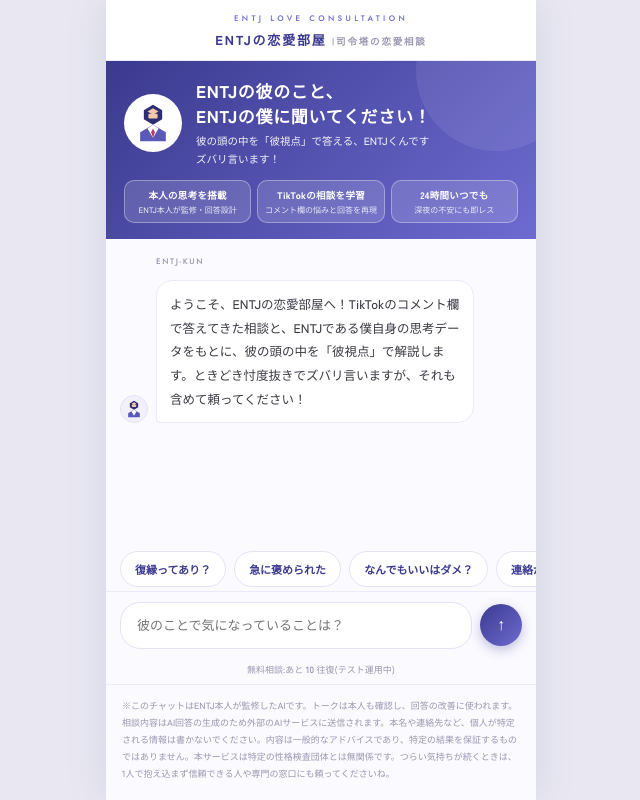
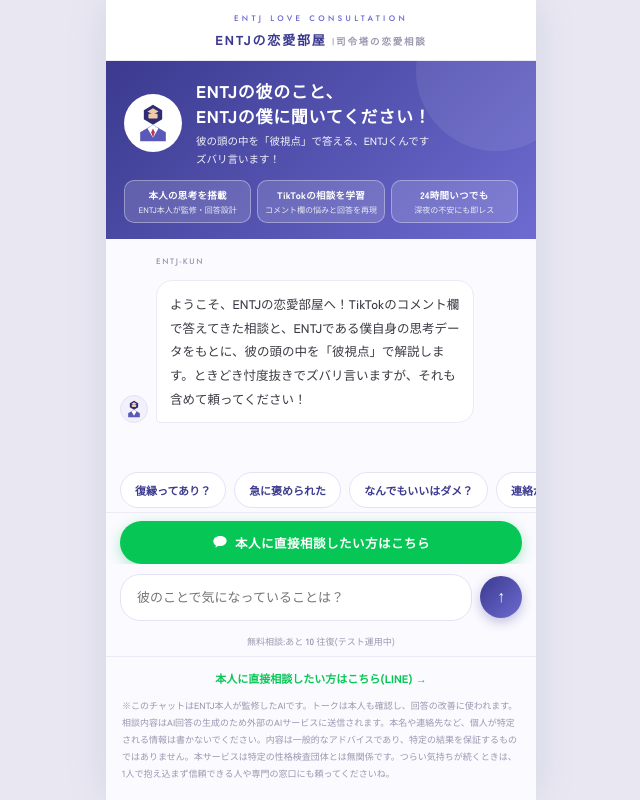
Before and after one commit to entj-room/entj-room.github.io, a plain HTML site: page index.html in a window 1280 px wide. Shown: the whole page, without its empty margins (319-959 px from the left). Drawn offline with Linux system fonts and the light colour scheme.

Commit message:
Add LINE consultation CTA (banner + in-chat cards + GA4 line_click tracking)

```diff
--- a/index.html
+++ b/index.html
@@ -53,13 +53,17 @@
   .gatecard { background:#fff; border:1.5px solid var(--lav2); border-radius:16px; padding:14px; text-align:center; margin:4px auto; max-width:92%; }
   .gatecard b { font-size:12.5px; font-weight:900; color:#26263A; display:block; line-height:1.7; }
   .gatecard p { font-size:10px; color:var(--sub); margin-top:4px; line-height:1.8; }
-  .line-btn { display:block; background:#06C755; color:#fff; font-weight:900; font-size:12.5px; letter-spacing:.06em; padding:12px; border-radius:999px; margin-top:10px; box-shadow:0 6px 16px rgba(6,199,85,.25); }
+  .line-btn { display:block; background:#06C755; color:#fff; font-weight:900; font-size:12.5px; letter-spacing:.06em; padding:12px; border-radius:999px; margin-top:10px; box-shadow:0 6px 16px rgba(6,199,85,.25); text-decoration:none; }
 
   /* chips + input */
   .chips { display:flex; gap:8px; overflow-x:auto; padding:10px 14px 4px; background:#FBFAFF; }
   .chips::-webkit-scrollbar { display:none; }
   .chip { flex:0 0 auto; border:1.5px solid var(--lav2); background:#fff; color:var(--ink); border-radius:999px; padding:9px 14px; font-size:11px; font-weight:700; cursor:pointer; }
-  .inputbar { display:flex; gap:8px; padding:10px 14px; background:#FBFAFF; position:sticky; bottom:0; border-top:1px solid var(--line); align-items:center; }
+  .bottomstick { position:sticky; bottom:0; z-index:9; }
+  .linebar { padding:8px 14px 0; background:#FBFAFF; border-top:1px solid var(--line); }
+  .linebar a { display:flex; align-items:center; justify-content:center; gap:7px; background:#06C755; color:#fff; font-weight:900; font-size:12.5px; letter-spacing:.04em; padding:12px; border-radius:999px; text-decoration:none; box-shadow:0 4px 14px rgba(6,199,85,.32); }
+  .linebar svg { width:16px; height:16px; flex:0 0 auto; }
+  .inputbar { display:flex; gap:8px; padding:10px 14px; background:#FBFAFF; align-items:center; }
   .inputbar input, .inputbar textarea { flex:1; border:1.5px solid var(--lav2); background:#fff; border-radius:20px; padding:12px 16px; font-size:13px; font-family:inherit; outline:none; color:var(--text); resize:none; line-height:1.6; max-height:120px; }
   .inputbar input:focus, .inputbar textarea:focus { border-color:var(--ink2); }
   .send { width:42px; height:42px; border-radius:50%; background:var(--grad); border:none; color:#fff; font-size:16px; cursor:pointer; box-shadow:0 4px 12px rgba(59,58,143,.3); flex:0 0 auto; }
@@ -127,13 +131,19 @@
     <button class="chip" onclick="ask('ENTJと相性いいのは？')">相性いいタイプは？</button>
     <button class="chip" onclick="ask('どんな人が好き？')">どんな人が好き？</button>
   </div>
-  <div class="inputbar">
+  <div class="bottomstick">
+    <div class="linebar" id="lineBar" style="display:none">
+      <a id="lineBarBtn" href="#" target="_blank" rel="noopener"><svg viewBox="0 0 24 24" fill="none"><path d="M12 3C6.5 3 2 6.6 2 11c0 2.6 1.5 4.9 3.9 6.4-.1.6-.5 2-.6 2.4-.1.5.2.5.5.4.2-.1 2.6-1.7 3.6-2.4.8.2 1.7.3 2.6.3 5.5 0 10-3.6 10-8S17.5 3 12 3z" fill="#fff"/></svg>本人に直接相談したい方はこちら</a>
+    </div>
+    <div class="inputbar">
         <textarea id="input" rows="1" placeholder="彼のことで気になっていることは？" onkeydown="if(event.key==='Enter'&&event.shiftKey){event.preventDefault();send();}" oninput="this.style.height='auto';this.style.height=Math.min(this.scrollHeight,120)+'px';"></textarea>
     <button class="send" onclick="send()">↑</button>
+    </div>
   </div>
   <div class="quota" id="quota">無料相談:あと <b id="left">10</b> 往復(テスト運用中)</div>
 
   <div class="foot">
+    <p id="lineFootWrap" style="display:none;text-align:center;margin-bottom:8px;font-size:11px;line-height:1.8"><a id="lineFoot" href="#" target="_blank" rel="noopener" style="color:#06C755;font-weight:900;text-decoration:none">本人に直接相談したい方はこちら(LINE) →</a></p>
     <p>※このチャットはENTJ本人が監修したAIです。トークは本人も確認し、回答の改善に使われます。相談内容はAI回答の生成のため外部のAIサービスに送信されます。本名や連絡先など、個人が特定される情報は書かないでください。内容は一般的なアドバイスであり、特定の結果を保証するものではありません。本サービスは特定の性格検査団体とは無関係です。つらい気持ちが続くときは、1人で抱え込まず信頼できる人や専門の窓口にも頼ってくださいね。</p>
   </div>
 </div>
@@ -176,6 +186,7 @@ function showLimit(){
   track('limit_reached', {messages_sent: sentCount});
   setTimeout(()=>{
     botSay('ここまで相談してくれてありがとうございました！現在テスト運用中のため、無料相談はお1人さま10往復までとさせていただいています。次の開放まで、もう少しお待ちください。それまでの間も、TikTokのコメント欄で相談を受け付けています！');
+    setTimeout(()=>showLineCard('limit'), 2200);
   }, 2600);
 }
 
@@ -202,6 +213,17 @@ const DEFAULT_REPLY = 'なるほど、もう少し詳しく聞かせてくださ
 // Cloudflare WorkerのURLを設定するとAI回答モードになる(空文字なら従来の台本モード)
 const API_URL = 'https://entj-kun-chat.entj-room-app.workers.dev';
 let history = [];
+
+// LINE公式アカウントのURL(lin.ee/xxxx)を設定すると「本人に直接相談」導線が表示される(空文字なら非表示)
+const LINE_URL = 'https://lin.ee/VI8TG8x';
+let lineShown = {};
+function showLineCard(placement){
+  if(!LINE_URL || lineShown[placement]) return;
+  lineShown[placement] = true;
+  const c = el('<div class="gatecard"><b>AIではなく、本人に直接相談したい方へ</b><p>このAIを監修しているENTJくん本人が、LINEでお返事します(無料)。<br>お返事まで少しお時間をいただくことがあります。</p><a class="line-btn" href="'+LINE_URL+'" target="_blank" rel="noopener">LINEで本人に相談する</a></div>');
+  c.querySelector('.line-btn').addEventListener('click', function(){ track('line_click', {placement: placement}); });
+  chat.appendChild(c); scrollBottom();
+}
 
 function scriptReply(text){
   const hit = REPLIES.find(r => r.keys.some(k => text.includes(k)));
@@ -259,16 +281,28 @@ function handle(text){
   leftCount--;
   document.getElementById('left').textContent = leftCount;
   reply(text);
+  if(usedToday===3) setTimeout(()=>showLineCard('after3'), 6000);
   if(leftCount===0 && !gateShown) showLimit();
 }
 
 // opening
+if(LINE_URL){
+  const lf = document.getElementById('lineFoot');
+  lf.href = LINE_URL;
+  lf.addEventListener('click', function(){ track('line_click', {placement:'footer'}); });
+  document.getElementById('lineFootWrap').style.display = 'block';
+  const lb = document.getElementById('lineBarBtn');
+  lb.href = LINE_URL;
+  lb.addEventListener('click', function(){ track('line_click', {placement:'banner'}); });
+  document.getElementById('lineBar').style.display = 'block';
+}
 document.getElementById('left').textContent = leftCount;
 setTimeout(()=>{
   chat.appendChild(el('<p class="name">ENTJ-KUN</p>'));
   if(leftCount<=0){
     gateShown = true;
     botSay('たくさん相談してくれてありがとうございました！現在テスト運用中のため、無料相談はお1人さま10往復までとさせていただいています。次の開放まで、もう少しお待ちください。それまでの間も、TikTokのコメント欄で相談を受け付けています！');
+    setTimeout(()=>showLineCard('exhausted'), 2600);
   } else {
     botSay('ようこそ、ENTJの恋愛部屋へ！TikTokのコメント欄で答えてきた相談と、ENTJである僕自身の思考データをもとに、彼の頭の中を「彼視点」で解説します。ときどき忖度抜きでズバリ言いますが、それも含めて頼ってください！');
   }
```
